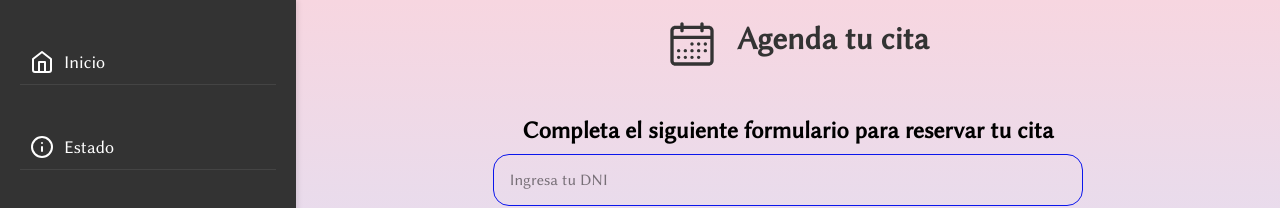
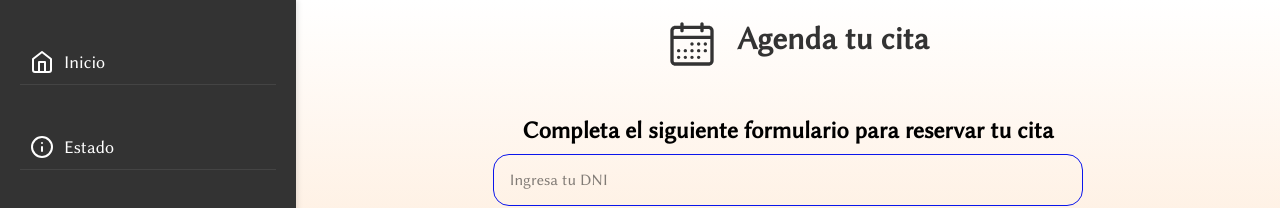
Before and after one commit to AugustoGalarza99/vanesamonteros, a React (Vite) app: page / in a window 1280 px wide. Shown: the top 208 px of the page. Built offline with nearby package versions, Linux system fonts and the light colour scheme; no server answers; the database is empty.

Commit message:
Actualizacion vanesamonteros

```diff
--- a/src/components/Navbar/Navbar.css
+++ b/src/components/Navbar/Navbar.css
@@ -6,8 +6,8 @@
 .navbar-logo{
   justify-content: start;
   img{
-    width: 80px;
-    height: 80px;
+    width: 120px;
+    height: 120px;
   }
 }
 .div-titulo{
--- a/src/components/Navbar/Navbar.jsx
+++ b/src/components/Navbar/Navbar.jsx
@@ -1,7 +1,7 @@
 import React from 'react';
 import './Navbar.css'; // Agregaremos los estilos luego
 import { Link } from 'react-router-dom'; // Necesario cuando configures rutas
-import logo from '../../../public/tulogoaquifooter.png'
+import logo from '../../../public/vanesamonteros.png'
 
 
 function Navbar() {
@@ -13,7 +13,7 @@ function Navbar() {
       <Link to="/"><img src={logo} alt="Logo"/></Link>
       </div>
       <div className='div-titulo'>
-        <h1 className='titulo-h1'>"Tu marca""</h1>
+        <h1 className='titulo-h1'>Monteros Vanesa <br />Espacio </h1>
       </div>
     </nav>
   );
--- a/src/index.css
+++ b/src/index.css
@@ -5,6 +5,15 @@
   font-weight: normal;
   font-style: normal;
 }
+@font-face {
+  font-family: 'Qwerty Ability';
+  src: url('./fonts/Qwerty\ Ability\ -\ Personal\ Use.otf') format('truetype'); /* Ajusta la ruta si es necesario */
+}
+
+body {
+  font-family: 'Qwerty Ability', sans-serif;
+}
+
 * {
   margin: 0;
   padding: 0;
@@ -56,8 +65,8 @@ html, body, #root {
   --color-letras-boton: white;
   --color-boton: linear-gradient(to bottom, #1b1c3f, #4a4e91);
   color: black;
-  background-color: #f49aad49;
-  background: linear-gradient(180deg, #f7d6e0,#d7e3fc,#dec0f1);
+  background: -webkit-linear-gradient(180deg, #ffffff,#fee0c4,#c74410);/* Chrome 10-25, Safari 5.1-6 */
+  background: linear-gradient(180deg, #ffffff,#fee0c4,#c74410);/* W3C, IE 10+/ Edge, Firefox 16+, Chrome 26+, Opera 12+, Safari 7+ */
   input::placeholder { color: rgba(0, 0, 0, 0.493);}
 }
 @media (max-width: 1000px) {
```
Also changed, not shown: public/vanesamonteros.png (added), src/fonts/Qwerty Ability - Personal Use.otf (added).
